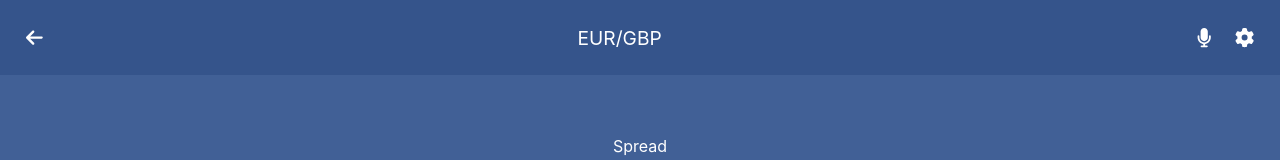
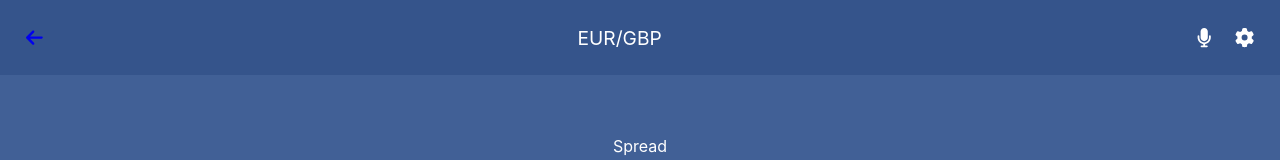
Before and after one commit to zdnahom/trading-app, a React (Create React App) app: page /currency-detail in a window 1280 px wide. Shown: the top 160 px of the page. Built offline with nearby package versions, Linux system fonts and the light colour scheme.

Commit message:
Add Navigation to go back to homepage

```diff
--- a/src/components/CurrencyPairDetail.js
+++ b/src/components/CurrencyPairDetail.js
@@ -1,6 +1,7 @@
 import { useSelector } from 'react-redux';
 import { FontAwesomeIcon } from '@fortawesome/react-fontawesome';
 import { faMicrophone, faGear, faArrowLeft } from '@fortawesome/free-solid-svg-icons';
+import { Link } from 'react-router-dom';
 import '../styles/CurrencyPairDetail.css';
 
 const CurrencyPairDetail = () => {
@@ -8,7 +9,7 @@ const CurrencyPairDetail = () => {
   return (
     <section>
       <div className="header">
-        <FontAwesomeIcon icon={faArrowLeft} />
+        <Link to="/"><FontAwesomeIcon icon={faArrowLeft} /></Link>
         <span>{clickedPair[0].ticker}</span>
         <div className="icons-container">
           <FontAwesomeIcon icon={faMicrophone} />
```
